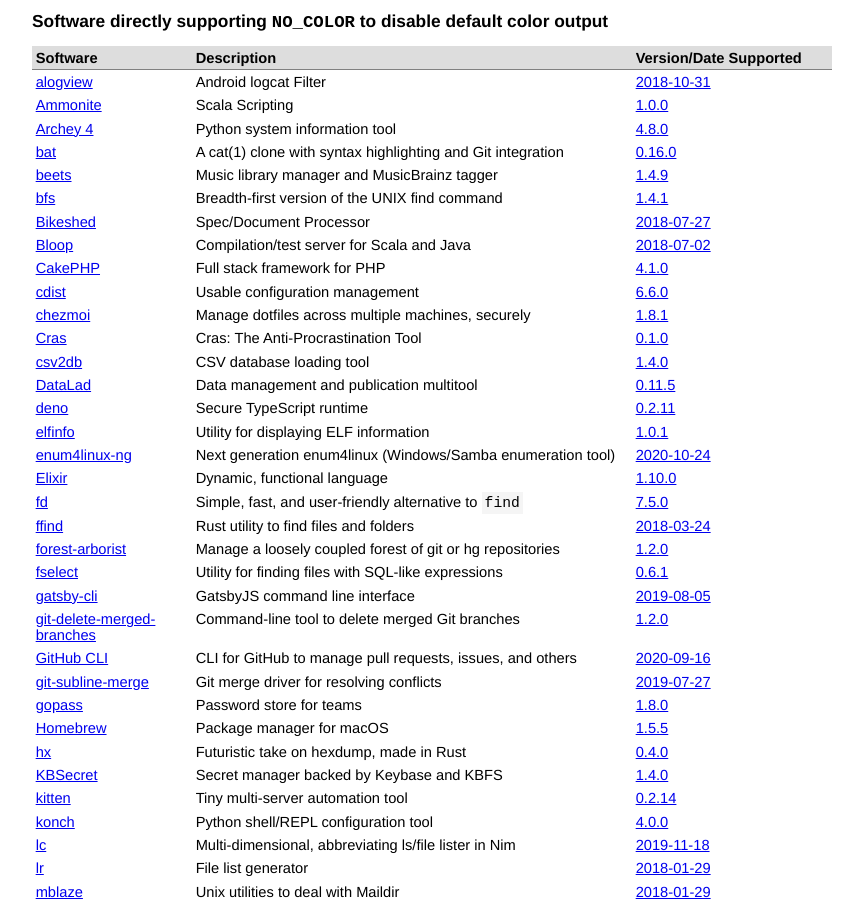
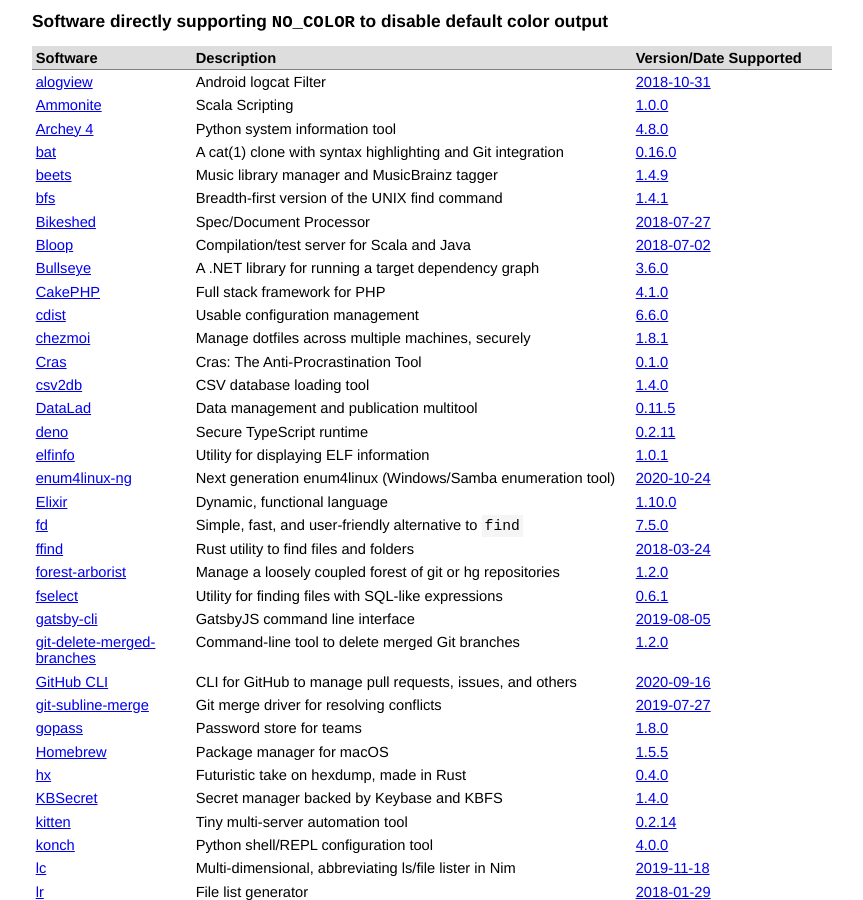
Before and after one commit to jcs/no_color, a Jekyll site: the page built from index.md, in a window 1280 px wide and 900 px high, scrolled down 926 px. Shown: the whole window, without its empty margins (208-1071 px from the left). Built offline with Jekyll 4.4.1, drawn with Linux system fonts in a browser that asks for light colours; our own code applies the rules of GitHub Pages for plain Markdown files.

Commit message:
add Bullseye to software directly supporting NO_COLOR (#102)

```diff
--- a/index.md
+++ b/index.md
@@ -70,6 +70,7 @@ color via `NO_COLOR`.
 | [bfs](https://github.com/tavianator/bfs) | Breadth-first version of the UNIX find command | [1.4.1](https://github.com/tavianator/bfs/releases/tag/1.4.1) |
 | [Bikeshed](https://github.com/tabatkins/bikeshed) | Spec/Document Processor | [2018-07-27](https://github.com/tabatkins/bikeshed/commit/04ea123d607a8d4bed692ad73dda1cb343bb5bbe) |
 | [Bloop](https://github.com/scalacenter/bloop) | Compilation/test server for Scala and Java | [2018-07-02](https://github.com/scalacenter/bloop/pull/555/commits/ff6f17a0155633f86440e10d7889f077e7fbc91c) |
+| [Bullseye](https://github.com/adamralph/bullseye) | A .NET library for running a target dependency graph | [3.6.0](https://github.com/adamralph/bullseye/blob/master/CHANGELOG.md#360) |
 | [CakePHP](https://github.com/cakephp/cakephp) | Full stack framework for PHP | [4.1.0](https://github.com/cakephp/cakephp/pull/14158) |
 | [cdist](https://www.cdi.st/) | Usable configuration management | [6.6.0](https://code.ungleich.ch/ungleich-public/cdist/-/releases/6.6.0) |
 | [chezmoi](https://chezmoi.io/) | Manage dotfiles across multiple machines, securely | [1.8.1](https://github.com/twpayne/chezmoi/releases/tag/v1.8.1) |
```
